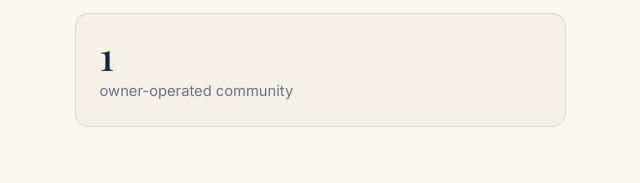
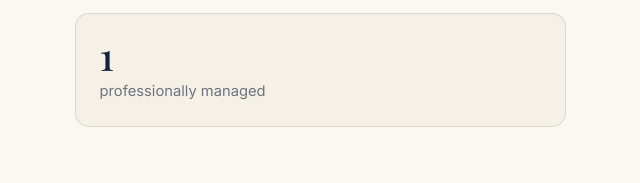
Before and after one commit to ericbelcastle-sys/theradiance24, a plain HTML site: page index.html in a window 1280 px wide. Shown: the part 997-1180 px from the top of the page, 614-1254 px from the left. Drawn offline with nearby package versions, Linux system fonts and the light colour scheme.

Commit message:
copy: owner-operated community -> professionally managed

```diff
--- a/index.html
+++ b/index.html
@@ -128,7 +128,7 @@
       </li>
       <li class="facts__item">
         <span class="facts__num">1</span>
-        <span class="facts__label">owner-operated community</span>
+        <span class="facts__label">professionally managed</span>
       </li>
     </ul>
   </section>
```
